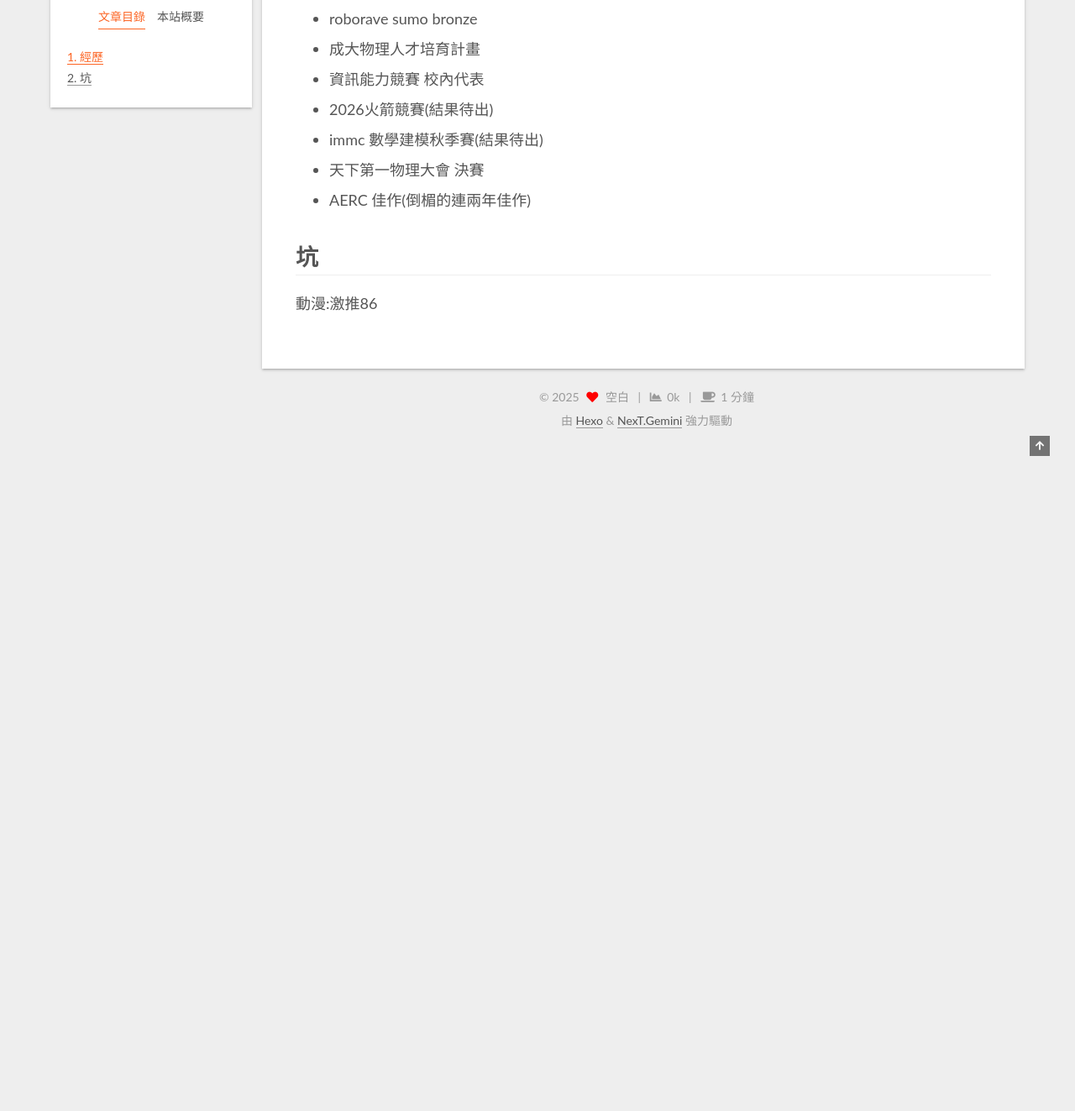
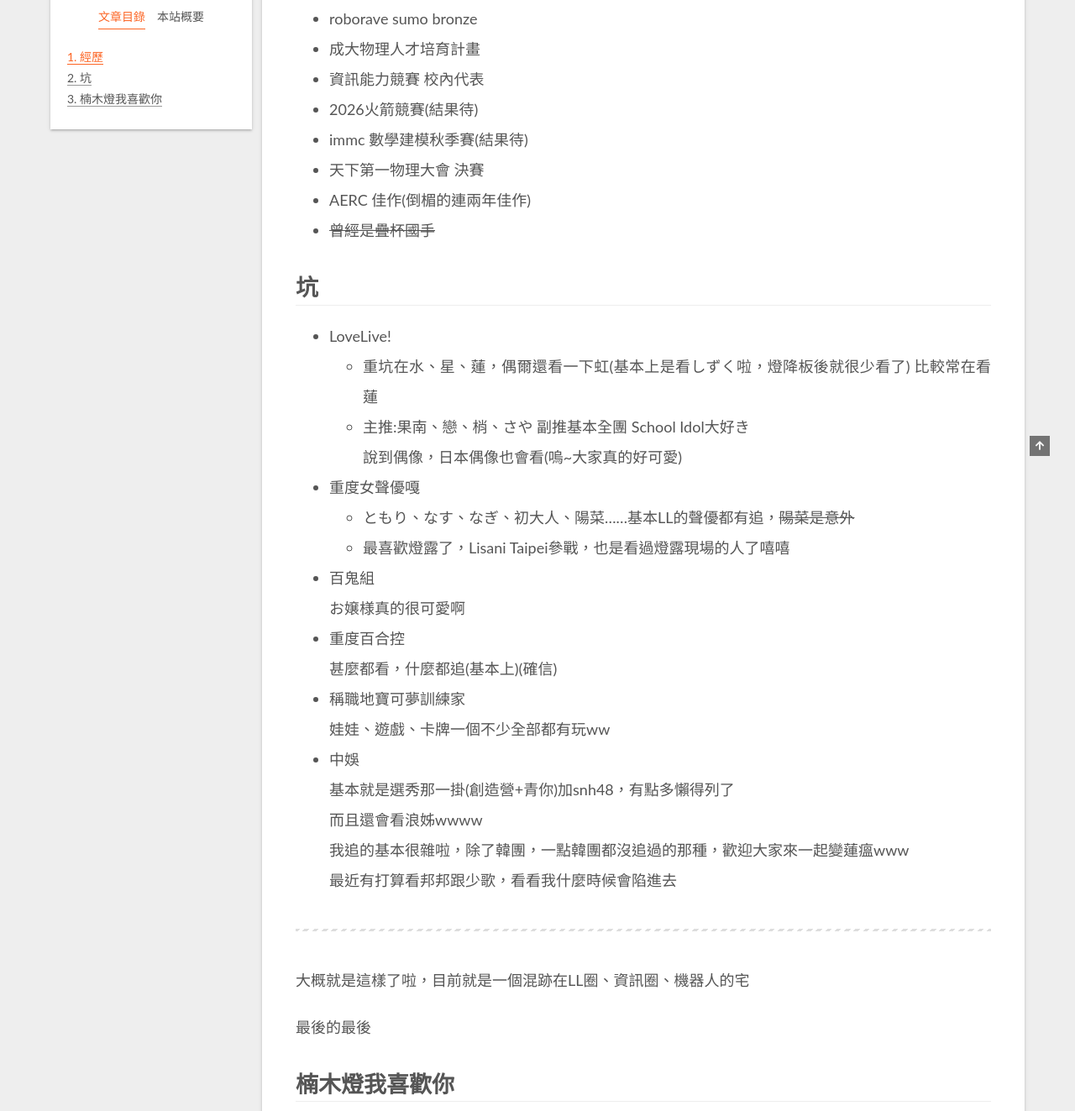
Before and after one commit to blank-hyc/blank-hyc.github.io, a plain HTML site: page about/index.html in a window 1280 px wide. Shown: the part 357-1680 px from the top of the page at 84% size. Before the commit the page ends 892 px from the top, so only its background shows below. Drawn offline with Linux system fonts and the light colour scheme; no server answers; a script that the page names is missing.

Commit message:
Site updated: 2025-11-29 14:59:42

```diff
--- a/about/index.html
+++ b/about/index.html
@@ -20,15 +20,15 @@
     var CONFIG = {"hostname":"blank-hyc.github.io","root":"/","scheme":"Gemini","version":"7.8.0","exturl":false,"sidebar":{"position":"left","display":"post","padding":18,"offset":12,"onmobile":false},"copycode":{"enable":false,"show_result":false,"style":null},"back2top":{"enable":true,"sidebar":false,"scrollpercent":false},"bookmark":{"enable":false,"color":"#222","save":"auto"},"fancybox":false,"mediumzoom":false,"lazyload":false,"pangu":false,"comments":{"style":"tabs","active":null,"storage":true,"lazyload":false,"nav":null},"algolia":{"hits":{"per_page":10},"labels":{"input_placeholder":"Search for Posts","hits_empty":"We didn't find any results for the search: ${query}","hits_stats":"${hits} results found in ${time} ms"}},"localsearch":{"enable":true,"trigger":"auto","top_n_per_article":1,"unescape":false,"preload":false},"motion":{"enable":true,"async":false,"transition":{"post_block":"fadeIn","post_header":"slideDownIn","post_body":"slideDownIn","coll_header":"slideLeftIn","sidebar":"slideUpIn"}},"path":"search.json"};
   </script>
 
-  <meta name="description" content="作為遊戲人生的忠實粉絲，網名就是這麼來的 哈囉大家好，我是空白(歡迎這麼叫我ww)，是個朝特選前進的高二生，目前在資優班擔任墊神的角色這裡大概會更新我的比賽、專題、社團、追星、一些有的沒的 經歷 roborave sumo bronze 成大物理人才培育計畫 資訊能力競賽 校內代表 2026火箭競賽(結果待出) immc 數學建模秋季賽(結果待出) 天下第一物理大會 決賽 AERC 佳作(倒楣的連">
+  <meta name="description" content="作為遊戲人生的忠實粉絲，網名就是這麼來的 哈囉大家好，我是空白(歡迎這麼叫我ww)，是個朝特選前進的高二生，目前在資優班擔任墊神的角色這裡大概會更新我的比賽、專題、社團、追星、一些有的沒的 經歷 roborave sumo bronze 成大物理人才培育計畫 資訊能力競賽 校內代表 2026火箭競賽(結果待) immc 數學建模秋季賽(結果待) 天下第一物理大會 決賽 AERC 佳作(倒楣的連兩年">
 <meta property="og:type" content="website">
 <meta property="og:title" content="about">
 <meta property="og:url" content="https://blank-hyc.github.io/about/index.html">
 <meta property="og:site_name" content="空白的blog">
-<meta property="og:description" content="作為遊戲人生的忠實粉絲，網名就是這麼來的 哈囉大家好，我是空白(歡迎這麼叫我ww)，是個朝特選前進的高二生，目前在資優班擔任墊神的角色這裡大概會更新我的比賽、專題、社團、追星、一些有的沒的 經歷 roborave sumo bronze 成大物理人才培育計畫 資訊能力競賽 校內代表 2026火箭競賽(結果待出) immc 數學建模秋季賽(結果待出) 天下第一物理大會 決賽 AERC 佳作(倒楣的連">
+<meta property="og:description" content="作為遊戲人生的忠實粉絲，網名就是這麼來的 哈囉大家好，我是空白(歡迎這麼叫我ww)，是個朝特選前進的高二生，目前在資優班擔任墊神的角色這裡大概會更新我的比賽、專題、社團、追星、一些有的沒的 經歷 roborave sumo bronze 成大物理人才培育計畫 資訊能力競賽 校內代表 2026火箭競賽(結果待) immc 數學建模秋季賽(結果待) 天下第一物理大會 決賽 AERC 佳作(倒楣的連兩年">
 <meta property="og:locale" content="zh_TW">
 <meta property="article:published_time" content="2025-11-28T07:17:14.000Z">
-<meta property="article:modified_time" content="2025-11-28T16:50:39.031Z">
+<meta property="article:modified_time" content="2025-11-29T06:59:33.015Z">
 <meta property="article:author" content="空白">
 <meta name="twitter:card" content="summary">
 
@@ -218,13 +218,32 @@
 <li>roborave sumo bronze</li>
 <li>成大物理人才培育計畫</li>
 <li>資訊能力競賽 校內代表</li>
-<li>2026火箭競賽(結果待出)</li>
-<li>immc 數學建模秋季賽(結果待出)</li>
+<li>2026火箭競賽(結果待)</li>
+<li>immc 數學建模秋季賽(結果待)</li>
 <li>天下第一物理大會 決賽</li>
 <li>AERC 佳作(倒楣的連兩年佳作)</li>
+<li><del>曾經是疊杯國手</del></li>
 </ul>
-<h1 id="坑"><a href="#坑" class="headerlink" title="坑"></a><strong>坑</strong></h1><p>動漫:激推86</p>
-
+<h1 id="坑"><a href="#坑" class="headerlink" title="坑"></a><strong>坑</strong></h1><ul>
+<li>LoveLive!<ul>
+<li>重坑在水、星、蓮，偶爾還看一下虹(基本上是看しずく啦，燈降板後就很少看了) 比較常在看蓮</li>
+<li>主推:果南、戀、梢、さや 副推基本全團 School Idol大好き<br>說到偶像，日本偶像也會看(嗚~大家真的好可愛)</li>
+</ul>
+</li>
+<li>重度女聲優嘎<ul>
+<li>ともり、なす、なぎ、初大人、陽菜……基本LL的聲優都有追，<del>陽菜是意外</del></li>
+<li>最喜歡燈露了，Lisani Taipei參戰，也是看過燈露現場的人了嘻嘻</li>
+</ul>
+</li>
+<li>百鬼組<br>お嬢様真的很可愛啊</li>
+<li>重度百合控<br>甚麼都看，什麼都追(基本上)(確信)</li>
+<li>稱職地寶可夢訓練家<br>娃娃、遊戲、卡牌一個不少全部都有玩ww</li>
+<li>中娛<br>基本就是選秀那一掛(創造營+青你)加snh48，有點多懶得列了<br>而且還會看浪姊wwww<br>  我追的基本很雜啦，除了韓團，一點韓團都沒追過的那種，歡迎大家來一起變蓮瘟www<br>  最近有打算看邦邦跟少歌，看看我什麼時候會陷進去</li>
+</ul>
+<hr>
+<p>大概就是這樣了啦，目前就是一個混跡在LL圈、資訊圈、機器人的宅</p>
+<p>最後的最後</p>
+<h1 id="楠木燈我喜歡你"><a href="#楠木燈我喜歡你" class="headerlink" title="楠木燈我喜歡你"></a>楠木燈我喜歡你</h1>
       </div>
 
 
@@ -285,7 +304,7 @@
 
       <!--noindex-->
       <div class="post-toc-wrap sidebar-panel">
-          <div class="post-toc motion-element"><ol class="nav"><li class="nav-item nav-level-1"><a class="nav-link" href="#%E7%B6%93%E6%AD%B7"><span class="nav-number">1.</span> <span class="nav-text">經歷</span></a></li><li class="nav-item nav-level-1"><a class="nav-link" href="#%E5%9D%91"><span class="nav-number">2.</span> <span class="nav-text">坑</span></a></li></ol></div>
+          <div class="post-toc motion-element"><ol class="nav"><li class="nav-item nav-level-1"><a class="nav-link" href="#%E7%B6%93%E6%AD%B7"><span class="nav-number">1.</span> <span class="nav-text">經歷</span></a></li><li class="nav-item nav-level-1"><a class="nav-link" href="#%E5%9D%91"><span class="nav-number">2.</span> <span class="nav-text">坑</span></a></li><li class="nav-item nav-level-1"><a class="nav-link" href="#%E6%A5%A0%E6%9C%A8%E7%87%88%E6%88%91%E5%96%9C%E6%AD%A1%E4%BD%A0"><span class="nav-number">3.</span> <span class="nav-text">楠木燈我喜歡你</span></a></li></ol></div>
       </div>
       <!--/noindex-->
 
```
